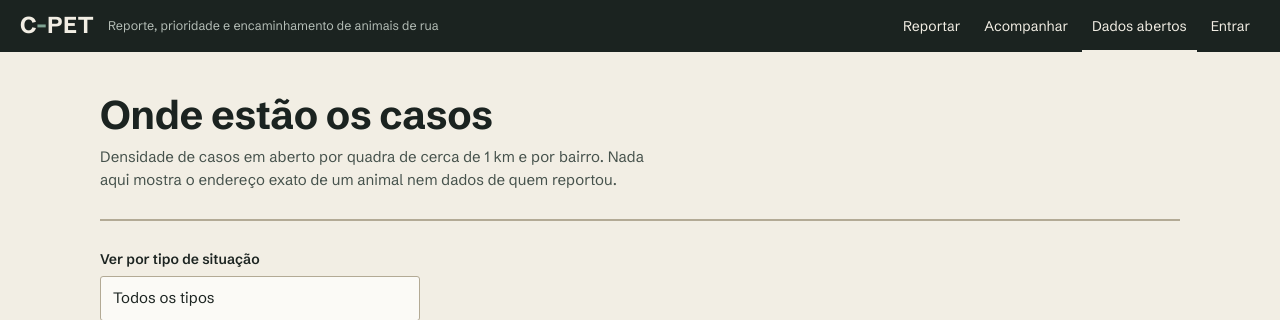
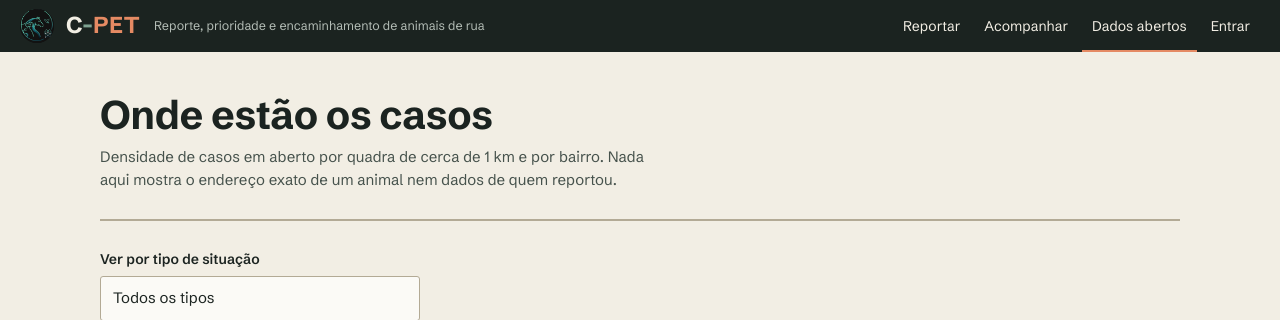
Before and after one commit to leolauren7ino/c-pet_gs2026, a web app: page /dados.html in a window 1280 px wide. Shown: the top 320 px of the page. Run offline with its HTML, style and script files only (its server is not run), Linux system fonts and the light colour scheme; data that the repository does not hold is empty; database files in the repository are not loaded.

Commit message:
Logo no cabeçalho e favicon, acento terracota
Co-Authored-By: Claude Sonnet 5.5 <noreply@anthropic.com>

```diff
--- a/src/main/resources/static/acompanhar.html
+++ b/src/main/resources/static/acompanhar.html
@@ -5,6 +5,7 @@
   <meta name="viewport" content="width=device-width, initial-scale=1">
   <title>Acompanhar um caso | C-PET</title>
   <meta name="description" content="Digite o código do seu reporte e veja cada etapa do atendimento.">
+  <link rel="icon" type="image/png" href="img/favicon.png">
   <link rel="stylesheet" href="vendor/bootstrap.min.css">
   <link rel="stylesheet" href="css/app.css">
   <link rel="stylesheet" href="css/cidadao.css">
--- a/src/main/resources/static/css/app.css
+++ b/src/main/resources/static/css/app.css
@@ -88,6 +88,10 @@ a:hover { color: var(--musgo-escuro); }
 .wordmark { display: block; color: var(--papel); }
 .wordmark text { font-family: var(--fonte); font-weight: 700; font-size: 23px; letter-spacing: 0.02em; fill: currentColor; }
 .wordmark .hifen { fill: #7FA392; }
+.wordmark .pet { fill: #E58A63; }
+.emblema { position: relative; display: block; flex: none; width: 34px; height: 34px; border-radius: 50%; overflow: hidden; background: #121212; }
+.emblema img { position: absolute; width: 201%; max-width: none; left: -52.7%; top: -60.4%; }
+.emblema i { position: absolute; left: 29%; width: 42%; top: 0; height: 15%; background: #121212; }
 .marca small { font-weight: 400; font-size: 12.5px; color: #B4BDB6; letter-spacing: 0; }
 .topo nav { display: flex; gap: 4px; flex-wrap: wrap; margin-left: auto; align-items: center; }
 .topo nav a {
@@ -97,7 +101,7 @@ a:hover { color: var(--musgo-escuro); }
   transition: border-color var(--t), color var(--t);
 }
 .topo nav a:hover { border-bottom-color: #7FA392; }
-.topo nav a[aria-current="page"] { border-bottom-color: var(--papel); }
+.topo nav a[aria-current="page"] { border-bottom-color: #E58A63; }
 .topo .usuario { font-size: 13px; color: #C9D1CB; display: flex; align-items: center; gap: 12px; }
 .topo .usuario button {
   background: none; border: 1px solid #5B6862; color: var(--papel); border-radius: var(--raio);
@@ -206,3 +210,5 @@ a:hover { color: var(--musgo-escuro); }
 .fila li button:focus-visible, .item-alerta:focus-visible { outline-offset: -3px; }
 .usuario-cartao:focus-visible, .btn-alerta:focus-visible { outline-offset: 2px; }
 .form-control::placeholder, textarea.form-control::placeholder { color: #5F6A64; opacity: 1; }
+
+.nota-sim { font-size: 12.5px; color: var(--tinta-3); margin-top: 10px; }
--- a/src/main/resources/static/dados.html
+++ b/src/main/resources/static/dados.html
@@ -5,6 +5,7 @@
   <meta name="viewport" content="width=device-width, initial-scale=1">
   <title>Dados abertos | C-PET</title>
   <meta name="description" content="Densidade de casos por região e por bairro, sem localização exata.">
+  <link rel="icon" type="image/png" href="img/favicon.png">
   <link rel="stylesheet" href="vendor/bootstrap.min.css">
   <link rel="stylesheet" href="vendor/leaflet/leaflet.css">
   <link rel="stylesheet" href="css/app.css">
--- a/src/main/resources/static/entrar.html
+++ b/src/main/resources/static/entrar.html
@@ -5,6 +5,7 @@
   <meta name="viewport" content="width=device-width, initial-scale=1">
   <title>Entrar | C-PET</title>
   <meta name="description" content="Acesso da central de triagem e dos recursos parceiros.">
+  <link rel="icon" type="image/png" href="img/favicon.png">
   <link rel="stylesheet" href="vendor/bootstrap.min.css">
   <link rel="stylesheet" href="css/app.css">
   <link rel="stylesheet" href="css/cidadao.css">
--- a/src/main/resources/static/index.html
+++ b/src/main/resources/static/index.html
@@ -5,6 +5,7 @@
   <meta name="viewport" content="width=device-width, initial-scale=1">
   <title>Reportar um animal | C-PET</title>
   <meta name="description" content="Reporte um animal em situação de rua e acompanhe o atendimento pelo código do caso.">
+  <link rel="icon" type="image/png" href="img/favicon.png">
   <link rel="stylesheet" href="vendor/bootstrap.min.css">
   <link rel="stylesheet" href="vendor/leaflet/leaflet.css">
   <link rel="stylesheet" href="css/app.css">
--- a/src/main/resources/static/js/app.js
+++ b/src/main/resources/static/js/app.js
@@ -90,7 +90,7 @@
     const quem = usuario
       ? `<span class="usuario"><span>${esc(usuario.nome)}</span><button type="button" id="sair">Sair</button></span>`
       : "";
-    return `<header class="topo"><a class="marca" href="${usuario ? (usuario.perfil === "OPERADOR" ? "painel.html" : "recurso.html") : "index.html"}"><svg class="wordmark" viewBox="0 0 76 24" width="76" height="24" role="img" aria-label="C-PET"><text x="0" y="19">C<tspan class="hifen">-</tspan>PET</text></svg><small>Reporte, prioridade e encaminhamento de animais de rua</small></a><nav aria-label="Principal">${nav}${quem}</nav></header>`;
+    return `<header class="topo"><a class="marca" href="${usuario ? (usuario.perfil === "OPERADOR" ? "painel.html" : "recurso.html") : "index.html"}"><span class="emblema" aria-hidden="true"><img src="img/logo-cpet.png" alt=""><i></i></span><svg class="wordmark" viewBox="0 0 76 24" width="76" height="24" role="img" aria-label="C-PET"><text x="0" y="19">C<tspan class="hifen">-</tspan><tspan class="pet">PET</tspan></text></svg><small>Reporte, prioridade e encaminhamento de animais de rua</small></a><nav aria-label="Principal">${nav}${quem}</nav></header>`;
   }
 
   async function iniciar(ativo, { usuario = null, exigir = null } = {}) {
--- a/src/main/resources/static/painel.html
+++ b/src/main/resources/static/painel.html
@@ -5,6 +5,7 @@
   <meta name="viewport" content="width=device-width, initial-scale=1">
   <title>Painel da central | C-PET</title>
   <meta name="description" content="Fila de casos por prioridade, mapa e encaminhamento para os recursos parceiros.">
+  <link rel="icon" type="image/png" href="img/favicon.png">
   <link rel="stylesheet" href="vendor/bootstrap.min.css">
   <link rel="stylesheet" href="vendor/leaflet/leaflet.css">
   <link rel="stylesheet" href="css/app.css">
--- a/src/main/resources/static/recurso.html
+++ b/src/main/resources/static/recurso.html
@@ -5,6 +5,7 @@
   <meta name="viewport" content="width=device-width, initial-scale=1">
   <title>Casos do recurso | C-PET</title>
   <meta name="description" content="Casos encaminhados ao seu recurso: aceitar, recusar ou marcar como atendido.">
+  <link rel="icon" type="image/png" href="img/favicon.png">
   <link rel="stylesheet" href="vendor/bootstrap.min.css">
   <link rel="stylesheet" href="vendor/leaflet/leaflet.css">
   <link rel="stylesheet" href="css/app.css">
```
Also changed, not shown: src/main/resources/static/img/favicon.png (added), src/main/resources/static/img/logo-cpet.png (added).
